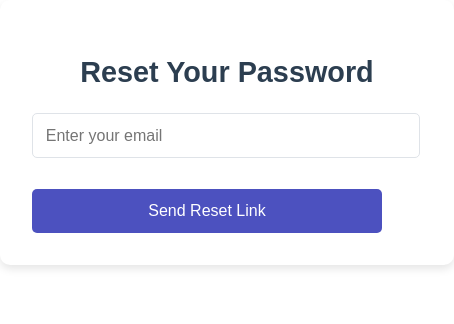
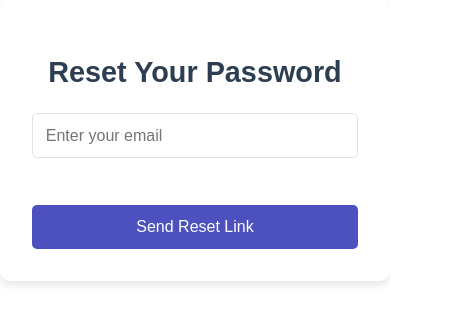
Before and after one commit to miacheng2/CITS5206-capstone, a React (Create React App) app in the folder Front_end/: page /password-reset-request in a window 390 px wide. Shown: the top 324 px of the page, 454 px wide, since content can reach past the window. Built offline with nearby package versions, Linux system fonts and the light colour scheme.

Commit message:
Consistent Padding for Reset

```diff
--- a/Front_end/src/components/PasswordResetConfirm.css
+++ b/Front_end/src/components/PasswordResetConfirm.css
@@ -8,6 +8,7 @@
     max-width: 400px;
     text-align: center;
     margin: 0 auto; /* Center the form horizontally */
+    box-sizing: border-box; /* Ensure padding and borders are included in width */
 }
 
 /* Heading */
@@ -28,6 +29,7 @@
     font-size: 1rem;
     color: #2c3e50;
     transition: border-color 0.3s ease;
+    box-sizing: border-box; /* Include padding in the width calculation */
 }
 
 .password-reset-container input[type="password"]:focus {
@@ -47,6 +49,7 @@
     border-radius: 5px;
     cursor: pointer;
     transition: background-color 0.3s ease;
+    margin-top: 1rem; /* Add some margin between the input and button */
 }
 
 .password-reset-container button[type="submit"]:hover {
@@ -59,3 +62,16 @@
     font-size: 1rem;
     color: #e74c3c;
 }
+
+/* Responsive adjustments */
+@media (max-width: 768px) {
+    .password-reset-container {
+        padding: 1.5rem;
+        max-width: 100%;
+    }
+
+    .password-reset-container input[type="password"],
+    .password-reset-container button[type="submit"] {
+        max-width: 100%; /* Make input and button full width on smaller screens */
+    }
+}
--- a/Front_end/src/components/PasswordResetRequest.css
+++ b/Front_end/src/components/PasswordResetRequest.css
@@ -8,6 +8,7 @@
     max-width: 400px;
     text-align: center;
     margin: 0 auto; /* Center the form horizontally */
+    box-sizing: border-box; /* Ensure padding and borders are included in width calculations */
 }
 
 /* Heading */
@@ -19,8 +20,8 @@
 
 /* Input Field */
 .password-reset-container input[type="email"] {
-    width: 1000%; /* Adjust the percentage to increase or decrease the length */
-    max-width: 360px; /* Add a max-width to control the maximum length */
+    width: 100%; /* Make the input field full-width */
+    max-width: 360px; /* Limit the max width */
     padding: 0.8rem;
     margin-bottom: 1rem;
     border: 1px solid #dfe3e8;
@@ -28,6 +29,7 @@
     font-size: 1rem;
     color: #2c3e50;
     transition: border-color 0.3s ease;
+    box-sizing: border-box;
 }
 
 .password-reset-container input[type="email"]:focus {
@@ -37,7 +39,8 @@
 
 /* Submit Button */
 .password-reset-container button[type="submit"] {
-    width: 100%;
+    width: 100%; /* Make the button full width */
+    max-width: 360px; /* Match the input field width */
     padding: 0.8rem;
     background-color: #4c51bf; /* Replace with the color from the image */
     color: #fff;
@@ -46,6 +49,8 @@
     border-radius: 5px;
     cursor: pointer;
     transition: background-color 0.3s ease;
+    margin-top: 1rem; /* Add some margin to separate the button from the input field */
+    box-sizing: border-box;
 }
 
 .password-reset-container button[type="submit"]:hover {
```
